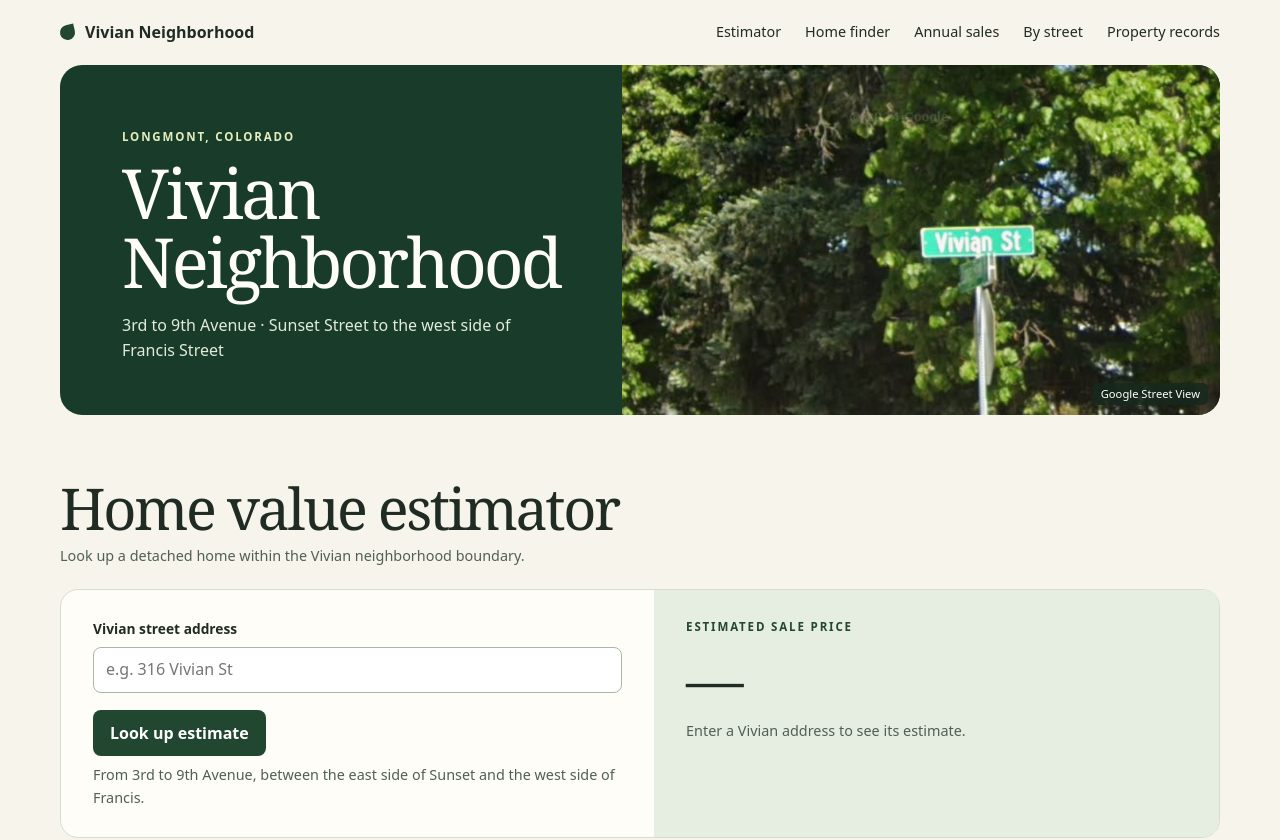
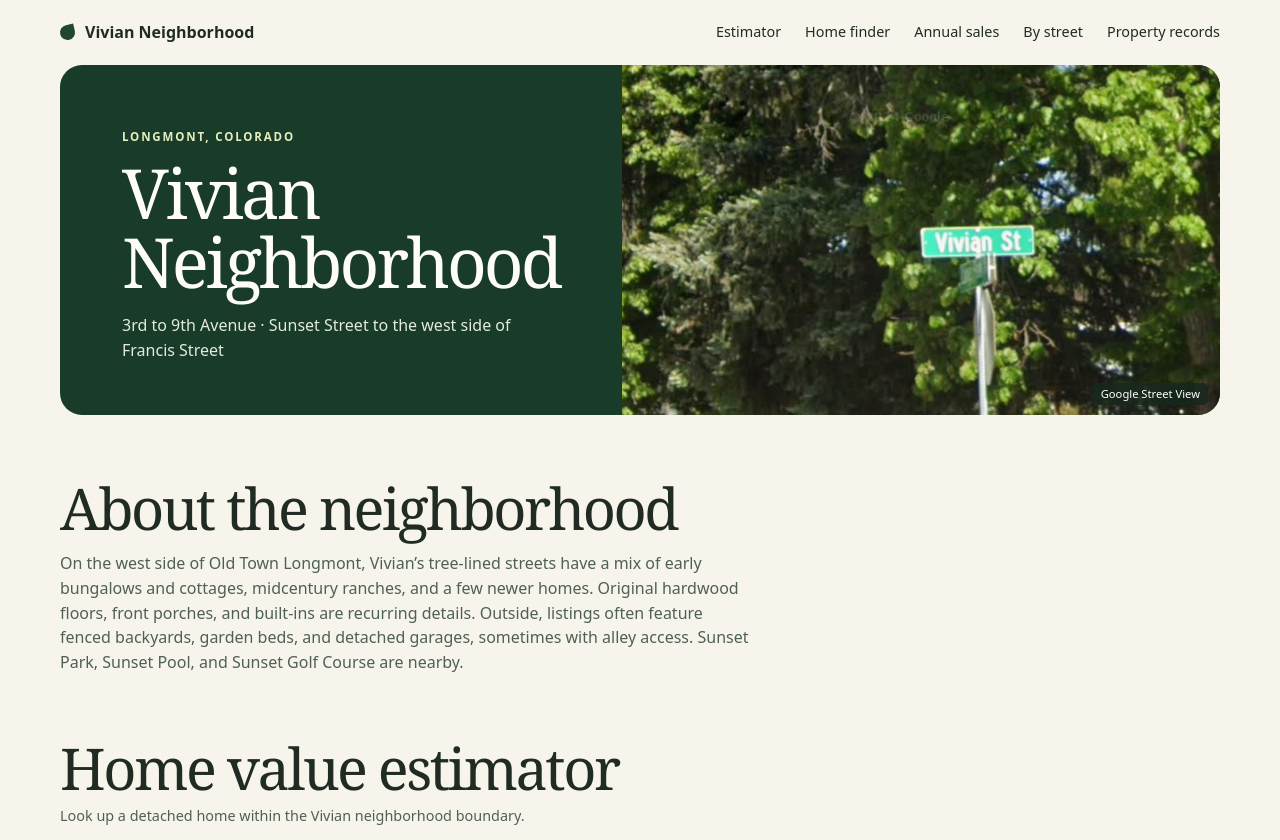
Before and after one commit to myaduscoredenver/Vivian, a plain HTML site: page index.html in a window 1280 px wide. Shown: the top 840 px of the page. Drawn offline with Linux system fonts and the light colour scheme.

Commit message:
Describe the Vivian neighborhood from listing themes

```diff
--- a/index.html
+++ b/index.html
@@ -11,6 +11,7 @@
 @media(max-width:740px){.wrap{width:calc(100% - 32px)}.masthead{flex-wrap:wrap;padding:15px 0}.hero,.estimator{grid-template-columns:1fr}.hero-image{min-height:205px}.hero-copy{padding:24px}.section{padding-top:42px}.heading{display:block}.bar{display:none}form,.result{padding:20px}th,td{padding:12px}.site-footer{margin-top:42px}}@media(max-width:385px){.inputs{grid-template-columns:1fr}nav{gap:16px}}@media(prefers-reduced-motion:reduce){html{scroll-behavior:auto}}
 .masthead nav{flex-wrap:wrap;row-gap:6px}.record-grid{display:grid;grid-template-columns:repeat(4,minmax(0,1fr));gap:10px;margin:0 0 14px}.record-grid>div,.record-detail>div{padding:16px 20px;background:var(--white);border:1px solid var(--line);border-radius:14px}.record-grid dt{font-size:.82rem;color:var(--muted)}.record-grid dd{margin:4px 0 0;font-size:1.16rem;font-weight:750}.record-detail{display:grid;grid-template-columns:1.25fr 1fr;gap:10px}.record-detail h3{margin:0;font-size:1.05rem}.record-detail p{margin:.6rem 0 0}.decade-list{list-style:none;margin:12px 0 0;padding:0;display:grid;gap:5px;font-size:.82rem}.decade-list li{display:grid;grid-template-columns:3rem 1fr 2.6rem;gap:10px;align-items:center}.decade-list strong{text-align:right}.decade-bar{height:8px;border-radius:5px;background:linear-gradient(to right,#63875a var(--extent),#e6eee1 var(--extent))}@media(max-width:740px){.record-grid{grid-template-columns:repeat(2,minmax(0,1fr))}.record-detail{grid-template-columns:1fr}}@media(max-width:440px){.masthead nav{column-gap:12px}}
 .typical{padding:0 20px 14px}.typical strong{margin-right:8px}.typical .note{margin:.25rem 0 0}.finder{border:1px solid var(--line);background:var(--white);border-radius:18px;overflow:hidden}.finder-summary{display:flex;justify-content:space-between;align-items:center;gap:12px;padding:18px 24px;background:#e6eee1}.finder-summary .value,.finder-summary button{margin:0}.filter-grid{display:grid;grid-template-columns:repeat(auto-fit,minmax(185px,1fr));gap:12px;padding:16px 20px}.filter{border:1px solid var(--line);border-radius:12px;padding:12px;min-width:0}.filter label{display:flex;gap:8px;align-items:center;margin-bottom:4px}.filter input[type="checkbox"]{width:18px;height:18px;min-height:0;margin:0;accent-color:var(--green)}.filter input[type="range"]{padding:0;min-height:28px;accent-color:var(--green);border:0}.filter output{display:block;font-size:.89rem;color:var(--green);font-weight:750}.finder .note{margin:.3rem 0 0}@media(max-width:460px){.filter-grid{grid-template-columns:1fr 1fr;padding:12px;gap:8px}.finder-summary{padding:14px}.finder-summary button{flex:none}}
+.neighborhood-copy{max-width:76ch;margin:14px 0 0;color:var(--muted)}
 </style>
 </head>
 <body>
@@ -22,6 +23,10 @@
 <section class="hero" aria-labelledby="title">
 <div class="hero-copy"><p class="eyebrow">Longmont, Colorado</p><h1 id="title">Vivian<br>Neighborhood</h1><p>3rd to 9th Avenue · Sunset Street to the west side of Francis Street</p></div>
 <figure class="hero-image"><img src="vivian-street.png" alt="Vivian Street sign framed by leafy trees"><figcaption>Google Street View</figcaption></figure>
+</section>
+<section class="section" id="neighborhood" aria-labelledby="neighborhood-title">
+<h2 id="neighborhood-title">About the neighborhood</h2>
+<p class="neighborhood-copy">On the west side of Old Town Longmont, Vivian’s tree-lined streets have a mix of early bungalows and cottages, midcentury ranches, and a few newer homes. Original hardwood floors, front porches, and built-ins are recurring details. Outside, listings often feature fenced backyards, garden beds, and detached garages, sometimes with alley access. Sunset Park, Sunset Pool, and Sunset Golf Course are nearby.</p>
 </section>
 <section class="section" id="estimate">
 <div class="heading"><div><h2>Home value estimator</h2><p>Look up a detached home within the Vivian neighborhood boundary.</p></div></div>
```
